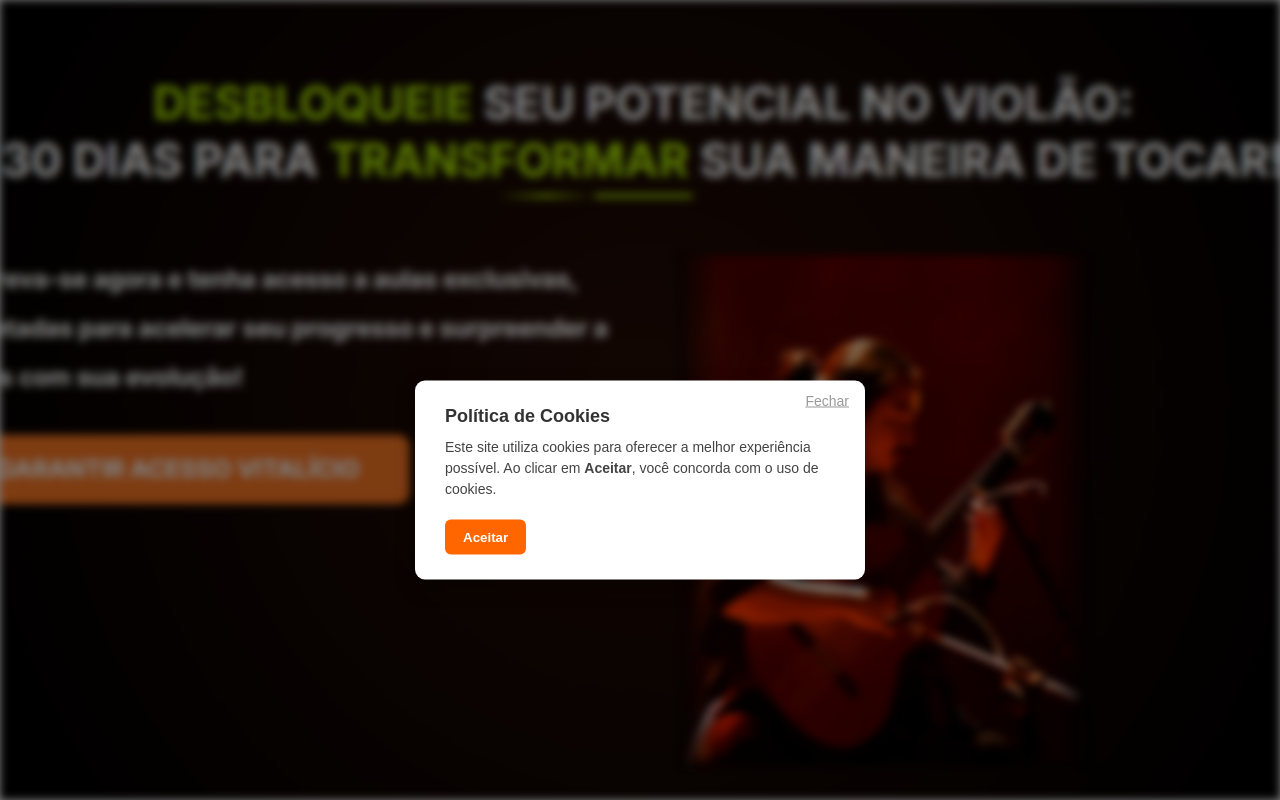
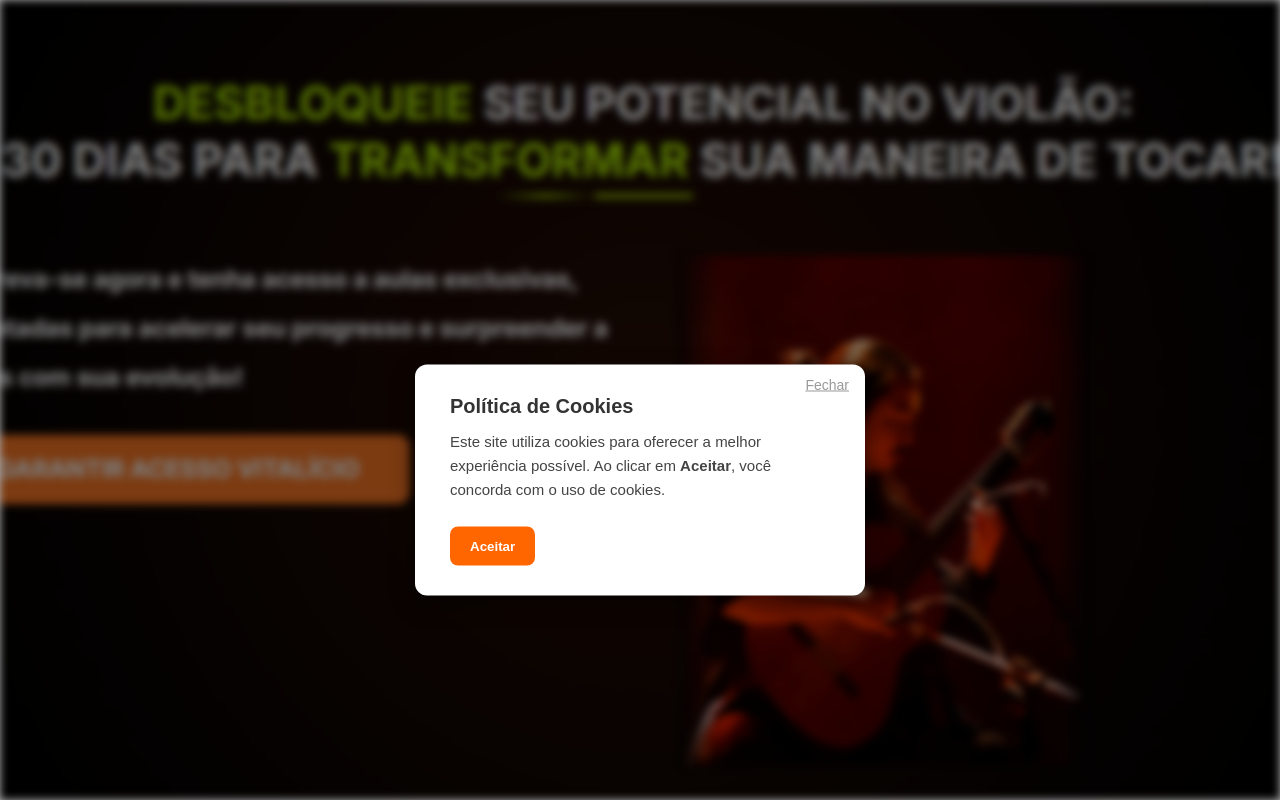
Before and after one commit to cursosoficial/metodoviolao100oficial, a plain HTML site: page index.html in a window 1280 px wide. Drawn offline with Linux system fonts and the light colour scheme.

Commit message:
Add files via upload

```diff
--- a/index.html
+++ b/index.html
@@ -25,19 +25,22 @@
     html, body {
       height: 100%;
       font-family: Arial, sans-serif;
+      overflow: hidden;
     }
 
+    /* Fundo com leve desfoque */
     .background {
       background-image: url('imagem-de-fundo.png');
       background-size: cover;
       background-position: center;
-      filter: blur(4px);
+      filter: blur(4px) brightness(0.7);
       position: fixed;
       top: 0;
       left: 0;
       width: 100%;
       height: 100%;
       z-index: -2;
+      transition: filter 0.5s ease;
     }
 
     .overlay {
@@ -46,56 +49,67 @@
       left: 0;
       width: 100%;
       height: 100%;
-      background-color: rgba(0, 0, 0, 0.5);
+      background-color: rgba(0, 0, 0, 0.3);
       z-index: -1;
     }
 
+    /* Pop-up de cookies */
     .cookie-box {
       position: absolute;
       top: 60%;
       left: 50%;
-      transform: translate(-50%, -50%);
+      transform: translate(-50%, -50%) scale(0);
       background-color: #fff;
-      border-radius: 10px;
-      box-shadow: 0 8px 20px rgba(0,0,0,0.3);
-      padding: 25px 30px;
+      border-radius: 12px;
+      box-shadow: 0 8px 25px rgba(0,0,0,0.4);
+      padding: 30px 35px;
       max-width: 450px;
       width: 90%;
       text-align: left;
+      transition: transform 0.4s ease, opacity 0.4s ease;
+      opacity: 0;
+    }
+
+    /* Ativar animação do pop-up */
+    .cookie-box.active {
+      transform: translate(-50%, -50%) scale(1);
+      opacity: 1;
     }
 
     .cookie-header {
       font-weight: bold;
-      font-size: 18px;
-      margin-bottom: 10px;
+      font-size: 20px;
+      margin-bottom: 12px;
       color: #333;
     }
 
     .cookie-text {
-      font-size: 14px;
+      font-size: 15px;
       color: #444;
-      line-height: 1.5;
+      line-height: 1.6;
     }
 
     .cookie-buttons {
       display: flex;
       justify-content: flex-start;
-      margin-top: 20px;
+      margin-top: 25px;
+      gap: 10px;
     }
 
     .btn-accept {
       background-color: #ff6600;
       color: #fff;
       border: none;
-      padding: 10px 18px;
-      border-radius: 6px;
+      padding: 12px 20px;
+      border-radius: 8px;
       font-weight: bold;
       cursor: pointer;
-      transition: background 0.3s ease;
+      transition: background 0.3s ease, transform 0.2s ease;
     }
 
     .btn-accept:hover {
       background-color: #e65c00;
+      transform: scale(1.05);
     }
 
     .btn-close {
@@ -106,6 +120,7 @@
       color: #999;
       cursor: pointer;
       text-decoration: underline;
+      transition: color 0.3s ease;
     }
 
     .btn-close:hover {
@@ -114,12 +129,11 @@
 
     @media (max-width: 480px) {
       .cookie-box {
-        padding: 20px;
+        padding: 25px 20px;
       }
 
       .cookie-buttons {
         flex-direction: column;
-        gap: 10px;
       }
 
       .btn-accept {
@@ -133,7 +147,7 @@
   <div class="background"></div>
   <div class="overlay"></div>
 
-  <div class="cookie-box">
+  <div class="cookie-box" id="cookieBox">
     <div class="btn-close" onclick="redirect()">Fechar</div>
     <div class="cookie-header">Política de Cookies</div>
     <div class="cookie-text">
@@ -145,6 +159,13 @@
   </div>
 
   <script>
+    // Exibe pop-up com animação após carregamento
+    window.addEventListener('load', () => {
+      setTimeout(() => {
+        document.getElementById('cookieBox').classList.add('active');
+      }, 300);
+    });
+
     function redirect() {
       window.location.href = "https://go.hotmart.com/J101910494X";
     }
```
